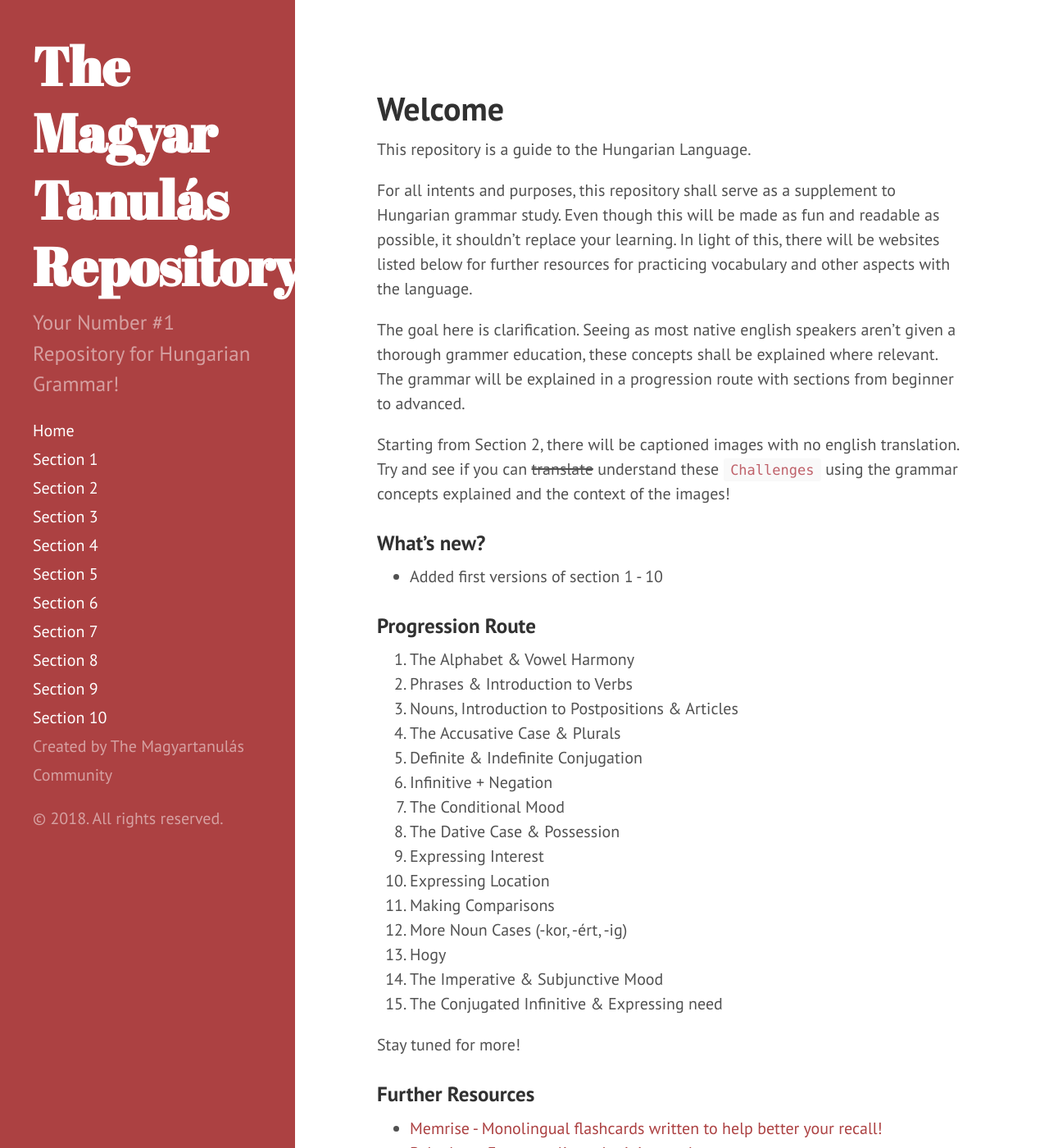
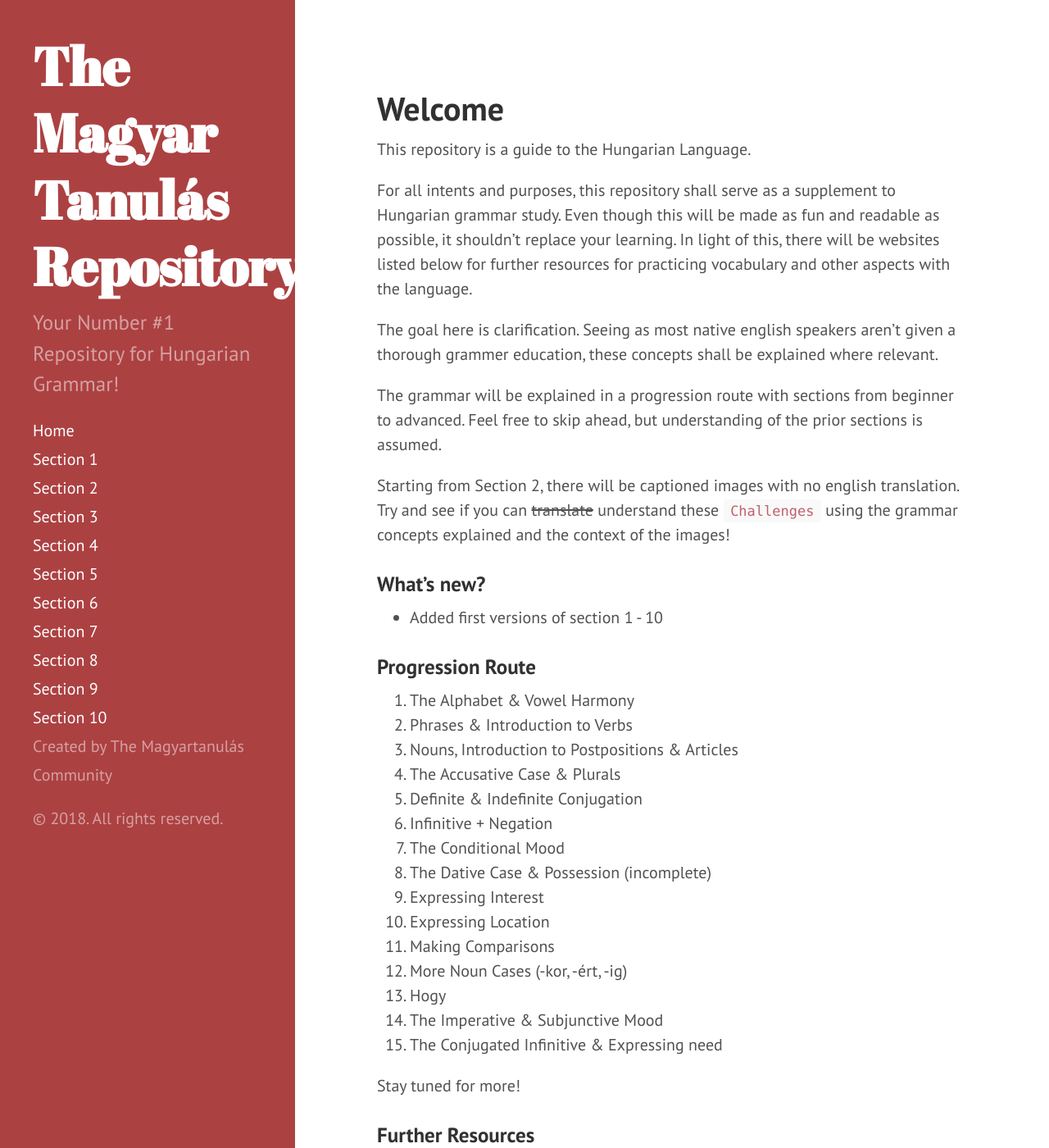
Before and after one commit to Magyartanulas/magyartanulas.github.io, a Jekyll site: the page built from _posts/2012-02-06-whats-jekyll.md, in a window 1280 px wide and 1400 px high. Shown: the whole window at 82% size. Built offline with Jekyll 4.4.1, drawn with Linux system fonts in a browser that asks for light colours; Markdown is read by kramdown in place of the engine named in the settings.

Commit message:
Update 2012-02-06-whats-jekyll.md

```diff
--- a/_posts/2012-02-06-whats-jekyll.md
+++ b/_posts/2012-02-06-whats-jekyll.md
@@ -10,7 +10,9 @@ this will be made as fun and readable as possible, it shouldn't replace your lea
 websites listed below for further resources for practicing vocabulary and other aspects with the language.
 
 The goal here is clarification. Seeing as most native english speakers aren't given a thorough grammer education, these concepts
-shall be explained where relevant. The grammar will be explained in a progression route with sections from beginner to advanced.
+shall be explained where relevant.
+
+The grammar will be explained in a progression route with sections from beginner to advanced. Feel free to skip ahead, but understanding of the prior sections is assumed.
 
 Starting from Section 2, there will be captioned images with no english translation. Try and see if you can ~~translate~~ understand these `Challenges` using the grammar concepts explained and the context of the images!
 
@@ -27,7 +29,7 @@ Starting from Section 2, there will be captioned images with no english translat
 5. Definite & Indefinite Conjugation
 6. Infinitive + Negation
 7. The Conditional Mood
-8. The Dative Case & Possession
+8. The Dative Case & Possession (incomplete)
 9. Expressing Interest
 10. Expressing Location
 11. Making Comparisons
```
